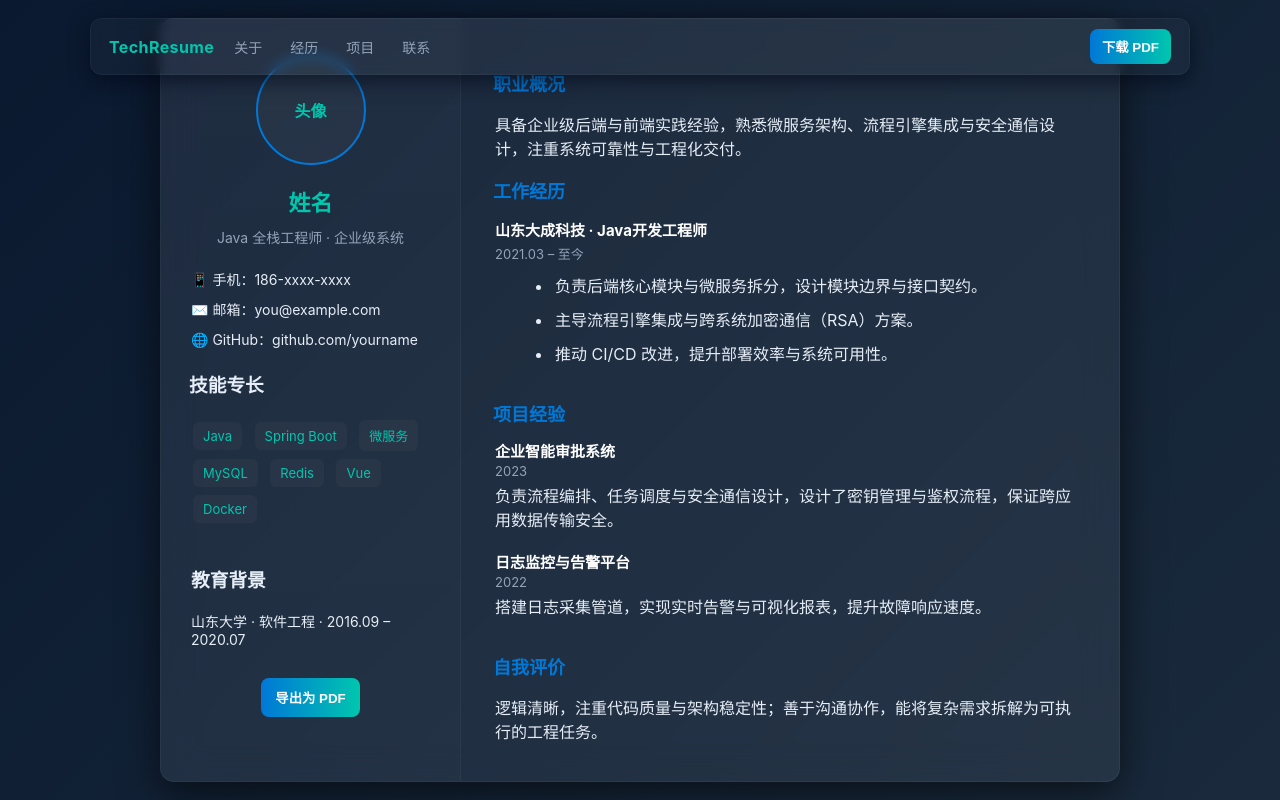
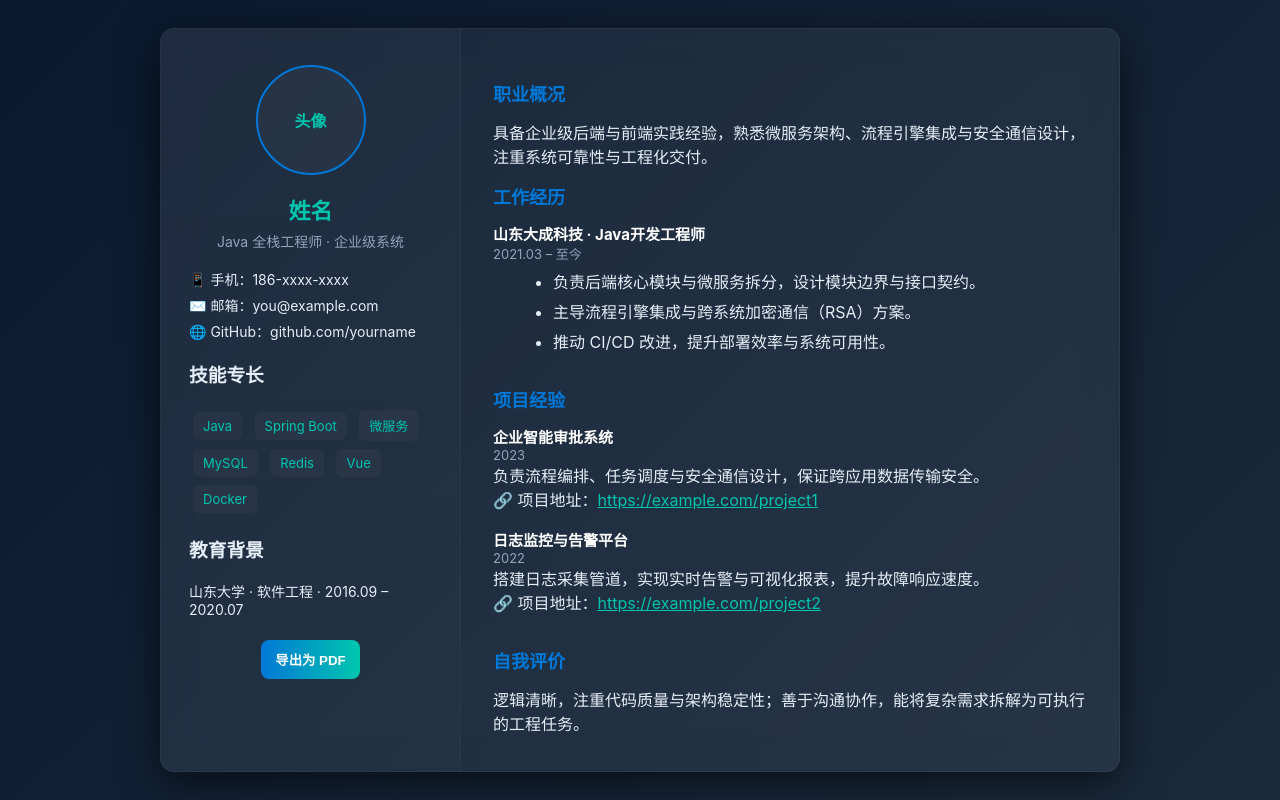
Before and after one commit to ylylcc/www, a plain HTML site: page index.html in a window 1280 px wide. Drawn offline with Linux system fonts and the light colour scheme.

Commit message:
Update index.html

```diff
--- a/index.html
+++ b/index.html
@@ -3,7 +3,7 @@
 <head>
   <meta charset="utf-8" />
   <meta name="viewport" content="width=device-width,initial-scale=1" />
-  <title>个人简历 — 科技商务风（带导航与加载）</title>
+  <title>个人简历 — 科技商务风</title>
   <style>
     :root {
       --bg1: #0a192f;
@@ -24,31 +24,15 @@
       margin:0; padding:0; min-height:100vh; display:flex; align-items:center; justify-content:center;
       background: linear-gradient(135deg,var(--bg1),var(--bg2)); color:var(--text);
       -webkit-font-smoothing:antialiased; -moz-osx-font-smoothing:grayscale;
+      user-select: none;
     }
 
-    /* --- top transparent navigation (A: 透明玻璃风) --- */
-    .topnav{
-      position:fixed; left:50%; transform:translateX(-50%); top:18px; z-index:60;
-      width:calc(100% - 80px); max-width:1100px; display:flex; justify-content:space-between; align-items:center;
-      padding:10px 18px; border-radius:12px; background: rgba(255,255,255,0.03); border:1px solid rgba(255,255,255,0.04);
-      backdrop-filter: blur(6px);
-      box-shadow: 0 6px 20px rgba(2,6,23,0.6);
-    }
-    .nav-left{display:flex;align-items:center;gap:12px}
-    .brand{font-weight:700;color:var(--accent2);letter-spacing:0.4px}
-    .nav-links{display:flex;gap:12px}
-    .nav-links a{color:var(--muted);text-decoration:none;font-size:14px;padding:6px 8px;border-radius:8px}
-    .nav-links a:hover{color:var(--text);background:rgba(255,255,255,0.02)}
-    .nav-actions{display:flex;gap:10px;align-items:center}
-    .nav-btn{background:linear-gradient(90deg,var(--accent),var(--accent2)); color:#fff; padding:8px 12px;border-radius:8px;border:none;cursor:pointer;font-weight:600}
-
-    /* --- loading overlay (B: 流动光带) --- */
+    /* --- loading overlay (flowing light band) --- */
     .loading-wrap{position:fixed; inset:0; display:flex;align-items:center;justify-content:center; z-index:200; background:linear-gradient(180deg, rgba(10,25,47,0.9), rgba(10,25,47,0.7)); transition:opacity .5s ease, visibility .5s ease}
     .loading{width:260px; height:8px; border-radius:999px; background:rgba(255,255,255,0.06); overflow:hidden; position:relative}
     .flow{position:absolute; left:-40%; top:0; height:100%; width:40%; background:linear-gradient(90deg, transparent, rgba(0,198,174,0.9), transparent); transform:skewX(-20deg); animation:flow 1.4s linear infinite}
     @keyframes flow{ from{left:-50%} to{left:130%} }
     .loading-text{color:var(--muted); font-size:13px; margin-top:12px}
-
     .hidden{opacity:0; visibility:hidden}
 
     /* --- resume card --- */
@@ -69,13 +53,6 @@
     ul{margin:6px 0 0 20px} li{margin-bottom:6px}
 
     .download{display:block;margin:22px auto 0;background:linear-gradient(90deg,var(--accent),var(--accent2));color:#fff;border:none;padding:10px 14px;border-radius:8px;cursor:pointer;font-weight:700}
-
-    /* small interactive touches */
-    [contenteditable]{outline:2px dashed transparent;padding:2px}
-    [contenteditable]:focus{outline-color:rgba(0,198,174,0.14);border-radius:6px}
-
-    /* responsive tweaks for nav on small screens */
-    @media (max-width:600px){.topnav{width:calc(100% - 28px);padding:8px} .nav-links{display:none}}
   </style>
 </head>
 <body>
@@ -90,33 +67,17 @@
     </div>
   </div>
 
-  <!-- Top transparent navigation (glass) -->
-  <nav class="topnav" aria-label="主导航">
-    <div class="nav-left">
-      <div class="brand">TechResume</div>
-      <div class="nav-links">
-        <a href="#about">关于</a>
-        <a href="#work">经历</a>
-        <a href="#projects">项目</a>
-        <a href="#contact">联系</a>
-      </div>
-    </div>
-    <div class="nav-actions">
-      <button class="nav-btn" onclick="document.getElementById('downloadBtn').click()">下载 PDF</button>
-    </div>
-  </nav>
-
   <!-- Resume Content -->
   <main class="resume" role="main">
     <aside class="left">
       <div class="avatar">头像</div>
-      <h1 contenteditable="true">姓名</h1>
-      <div class="title" contenteditable="true">Java 全栈工程师 · 企业级系统</div>
+      <h1>姓名</h1>
+      <div class="title">Java 全栈工程师 · 企业级系统</div>
 
-      <div class="section contact" id="contact">
-        <div contenteditable="true">📱 手机：186-xxxx-xxxx</div>
-        <div contenteditable="true">✉️ 邮箱：you@example.com</div>
-        <div contenteditable="true">🌐 GitHub：github.com/yourname</div>
+      <div class="section contact">
+        <div>📱 手机：186-xxxx-xxxx</div>
+        <div>✉️ 邮箱：you@example.com</div>
+        <div>🌐 GitHub：github.com/yourname</div>
       </div>
 
       <div class="section skills">
@@ -130,7 +91,7 @@
         <div class="skill">Docker</div>
       </div>
 
-      <div class="section education" contenteditable="true">
+      <div class="section education">
         <h3>教育背景</h3>
         <div>山东大学 · 软件工程 · 2016.09 – 2020.07</div>
       </div>
@@ -139,52 +100,45 @@
     </aside>
 
     <section class="right">
-      <h2 id="about">职业概况</h2>
-      <div contenteditable="true">具备企业级后端与前端实践经验，熟悉微服务架构、流程引擎集成与安全通信设计，注重系统可靠性与工程化交付。</div>
+      <h2>职业概况</h2>
+      <div>具备企业级后端与前端实践经验，熟悉微服务架构、流程引擎集成与安全通信设计，注重系统可靠性与工程化交付。</div>
 
-      <h2 id="work">工作经历</h2>
+      <h2>工作经历</h2>
       <div class="job">
-        <h3 contenteditable="true">山东大成科技 · Java开发工程师</h3>
-        <div class="when" contenteditable="true">2021.03 – 至今</div>
+        <h3>山东大成科技 · Java开发工程师</h3>
+        <div class="when">2021.03 – 至今</div>
         <ul>
-          <li contenteditable="true">负责后端核心模块与微服务拆分，设计模块边界与接口契约。</li>
-          <li contenteditable="true">主导流程引擎集成与跨系统加密通信（RSA）方案。</li>
-          <li contenteditable="true">推动 CI/CD 改进，提升部署效率与系统可用性。</li>
+          <li>负责后端核心模块与微服务拆分，设计模块边界与接口契约。</li>
+          <li>主导流程引擎集成与跨系统加密通信（RSA）方案。</li>
+          <li>推动 CI/CD 改进，提升部署效率与系统可用性。</li>
         </ul>
       </div>
 
-      <h2 id="projects">项目经验</h2>
+      <h2>项目经验</h2>
       <div class="project">
-        <strong contenteditable="true">企业智能审批系统</strong>
-        <div class="when" contenteditable="true">2023</div>
-        <div contenteditable="true">负责流程编排、任务调度与安全通信设计，设计了密钥管理与鉴权流程，保证跨应用数据传输安全。</div>
+        <strong>企业智能审批系统</strong>
+        <div class="when">2023</div>
+        <div>负责流程编排、任务调度与安全通信设计，保证跨应用数据传输安全。</div>
+        <div>🔗 项目地址：<a href="#" style="color:var(--accent2); text-decoration:underline">https://example.com/project1</a></div>
       </div>
 
       <div class="project">
-        <strong contenteditable="true">日志监控与告警平台</strong>
-        <div class="when" contenteditable="true">2022</div>
-        <div contenteditable="true">搭建日志采集管道，实现实时告警与可视化报表，提升故障响应速度。</div>
+        <strong>日志监控与告警平台</strong>
+        <div class="when">2022</div>
+        <div>搭建日志采集管道，实现实时告警与可视化报表，提升故障响应速度。</div>
+        <div>🔗 项目地址：<a href="#" style="color:var(--accent2); text-decoration:underline">https://example.com/project2</a></div>
       </div>
 
       <h2>自我评价</h2>
-      <div contenteditable="true">逻辑清晰，注重代码质量与架构稳定性；善于沟通协作，能将复杂需求拆解为可执行的工程任务。</div>
+      <div>逻辑清晰，注重代码质量与架构稳定性；善于沟通协作，能将复杂需求拆解为可执行的工程任务。</div>
     </section>
   </main>
 
   <script>
-    // 简单控制加载动画 —— 页面加载完成后自动隐藏
     window.addEventListener('load', function(){
       const wrap = document.getElementById('loadingWrap');
       if(wrap){ wrap.classList.add('hidden'); setTimeout(()=>wrap.style.display='none',600); }
     });
-
-    // 平滑锚点滚动（小交互）
-    document.querySelectorAll('.topnav a').forEach(a=>{
-      a.addEventListener('click', e=>{
-        e.preventDefault(); const id = a.getAttribute('href').slice(1); const el = document.getElementById(id);
-        if(el) el.scrollIntoView({behavior:'smooth', block:'start'});
-      });
-    });
   </script>
 </body>
 </html>
```
